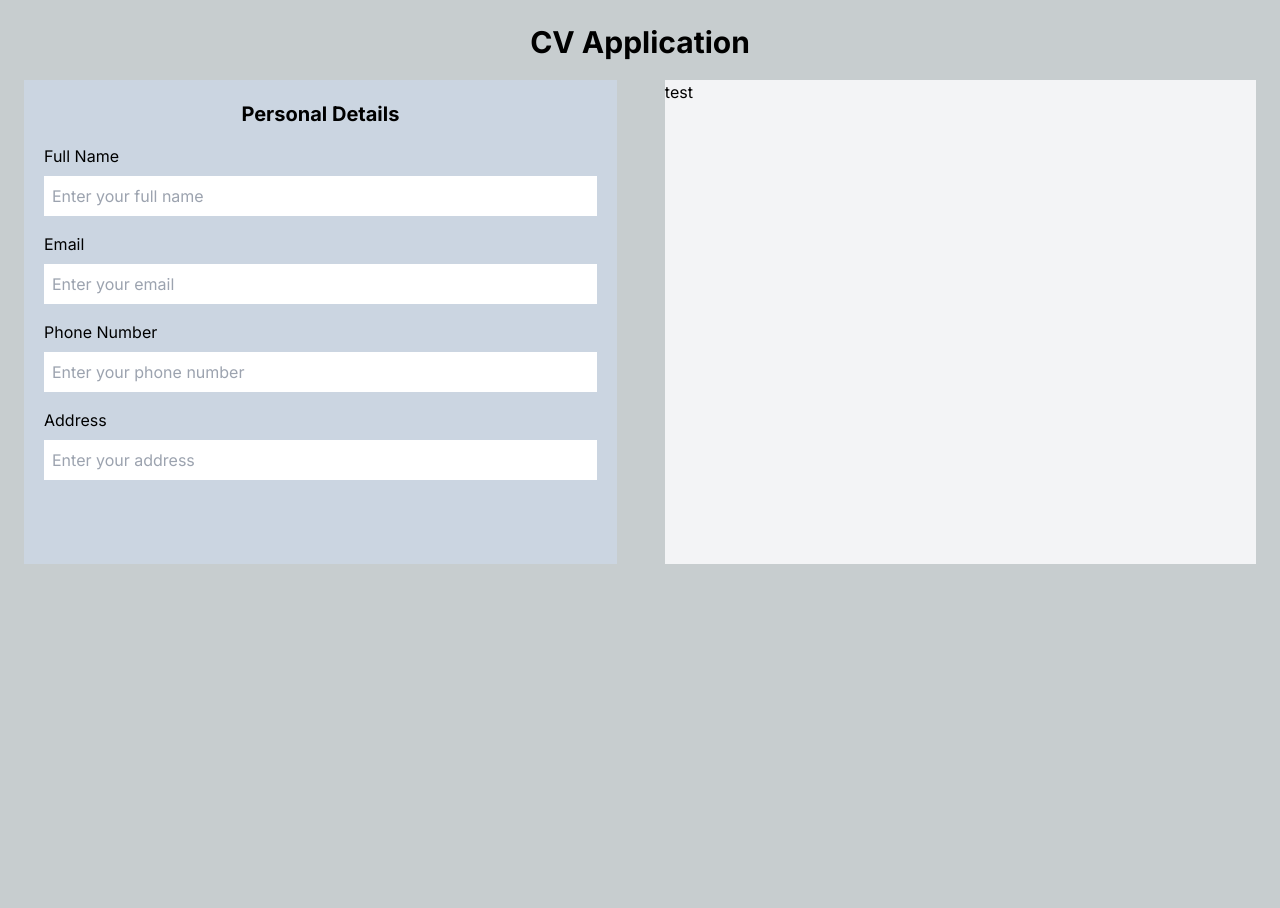
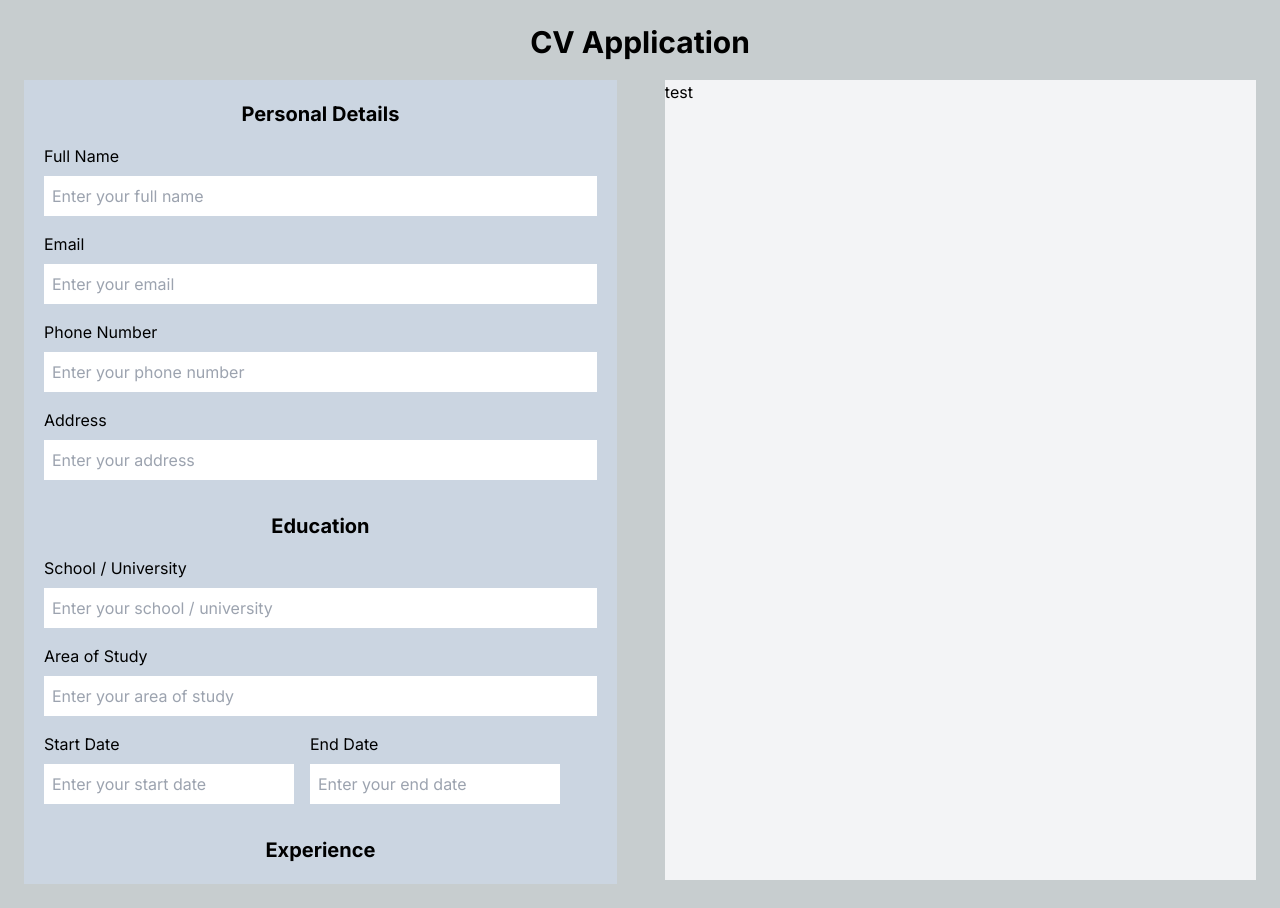
Before and after one commit to tjjames230/cv-application, a React (Vite) app: page / in a window 1280 px wide. Before the commit the page ends 800 px from the top, so only its background shows below. Built offline with nearby package versions, Linux system fonts and the light colour scheme.

Commit message:
added some additional fields

```diff
--- a/src/components/Form.jsx
+++ b/src/components/Form.jsx
@@ -8,8 +8,18 @@ const Form = () => {
 				<Fields label="Phone Number" />
 				<Fields label="Address" />
 			</section>
-			<section></section>
-			<section></section>
+			<section className="flex flex-col gap-4">
+				<h3 className="text-xl font-bold text-center">Education</h3>
+				<Fields label="School / University" />
+				<Fields label="Area of Study" />
+				<div className="flex w-full gap-4">
+					<Fields className="w-full flex-1" label="Start Date" />
+					<Fields className="w-full flex-1" label="End Date" />
+				</div>
+			</section>
+			<section className="flex flex-col gap-4">
+				<h3 className="text-xl font-bold text-center">Experience</h3>
+			</section>
 		</form>
 	);
 };
@@ -17,7 +27,7 @@ const Form = () => {
 const Fields = ({ label }) => {
 	return (
 		<div className="flex flex-col gap-2">
-			<label key={label}>{label}</label>
+			<label>{label}</label>
 			<input
 				className="p-2"
 				placeholder={`Enter your ${label.toLowerCase()}`}
```
